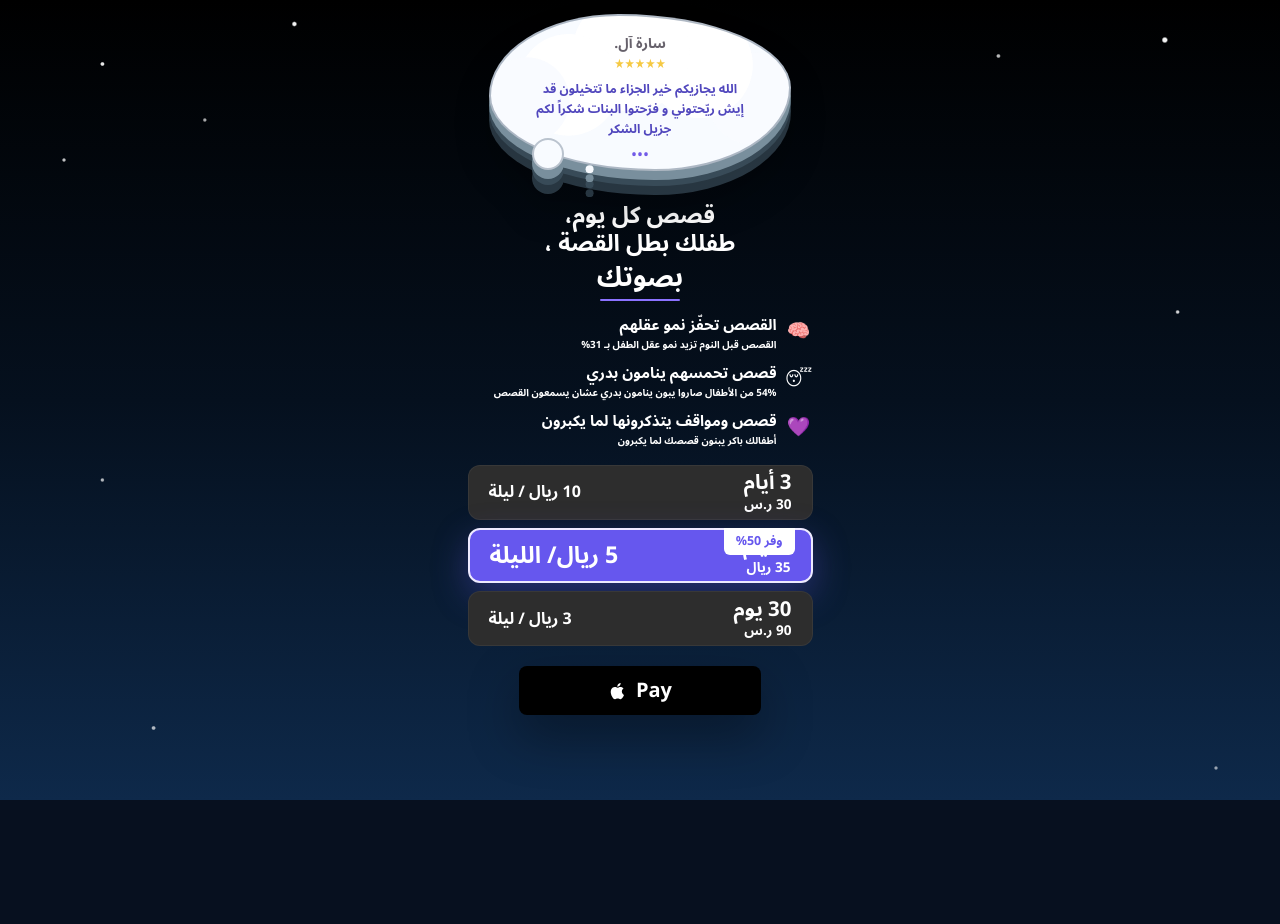
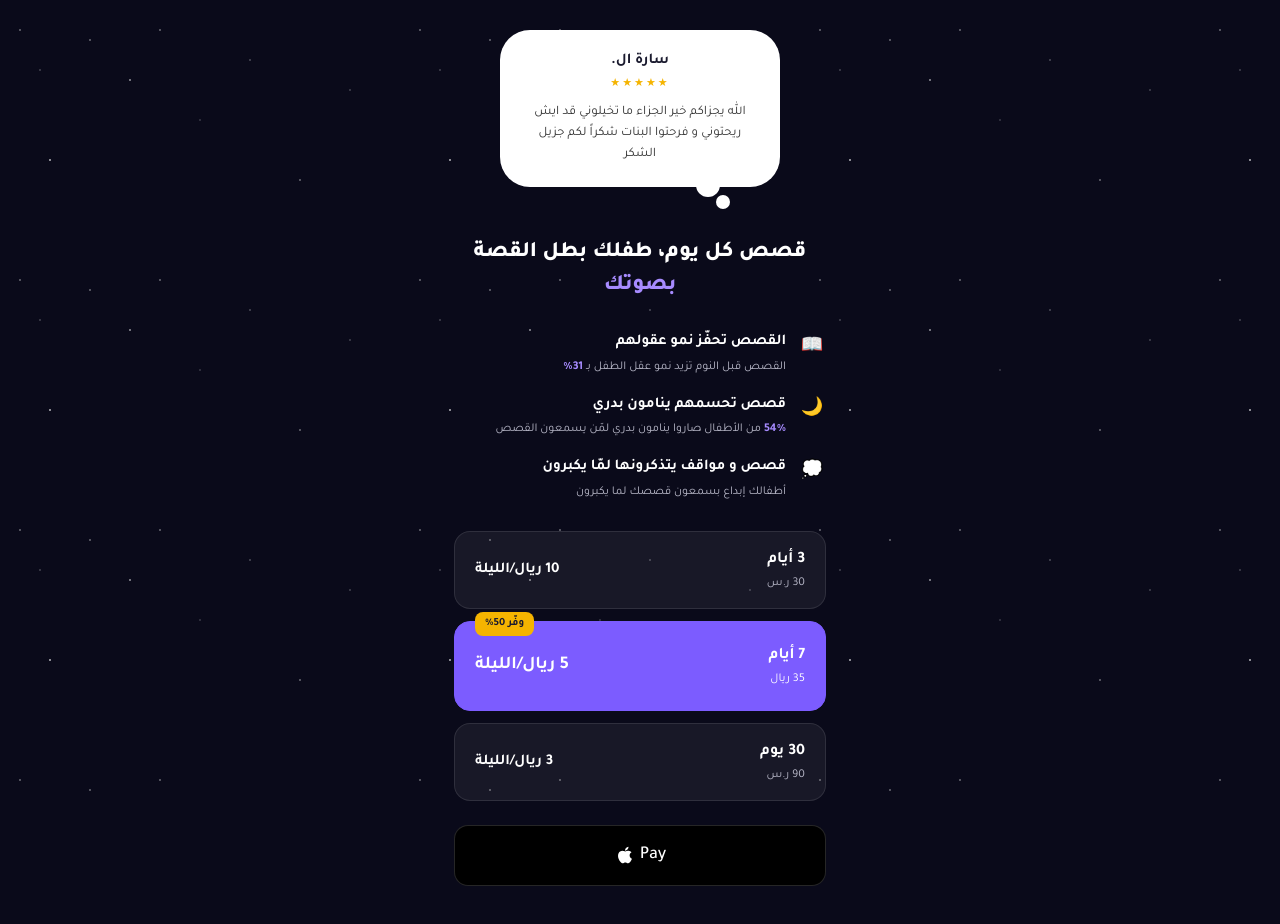
Before and after one commit to TurkiAlotaibi01/Testing1, a Next.js app: page /next in a window 1280 px wide. Before the commit the page ends 800 px from the top, so only its background shows below. Built offline with nearby package versions, Linux system fonts and the light colour scheme.

Commit message:
Use provided HTML paywall page

```diff
--- a/app/globals.css
+++ b/app/globals.css
@@ -359,3 +359,234 @@ input {
     right: -6rem;
   }
 }
+
+.paywall-html-page {
+  font-family: Tajawal, sans-serif;
+  background: #0a0a1a;
+  color: #fff;
+  min-height: 100vh;
+  overflow-x: hidden;
+  position: relative;
+}
+
+.paywall-html-page .stars {
+  position: fixed;
+  inset: 0;
+  background:
+    radial-gradient(1px 1px at 20px 30px, #fff, transparent),
+    radial-gradient(1px 1px at 40px 70px, rgba(255,255,255,0.6), transparent),
+    radial-gradient(1px 1px at 90px 40px, #fff, transparent),
+    radial-gradient(1.5px 1.5px at 130px 80px, rgba(255,255,255,0.8), transparent),
+    radial-gradient(1px 1px at 160px 30px, #fff, transparent),
+    radial-gradient(1px 1px at 200px 120px, rgba(255,255,255,0.5), transparent),
+    radial-gradient(1.5px 1.5px at 50px 160px, #fff, transparent),
+    radial-gradient(1px 1px at 250px 60px, rgba(255,255,255,0.7), transparent),
+    radial-gradient(1px 1px at 300px 180px, #fff, transparent),
+    radial-gradient(1px 1px at 350px 90px, rgba(255,255,255,0.6), transparent);
+  background-size: 400px 250px;
+  background-repeat: repeat;
+  z-index: 0;
+  pointer-events: none;
+}
+
+.paywall-html-page .container {
+  position: relative;
+  z-index: 1;
+  max-width: 420px;
+  margin: 0 auto;
+  padding: 30px 24px 40px;
+}
+
+.paywall-html-page .testimonial {
+  position: relative;
+  background: #fff;
+  color: #1a1a2e;
+  border-radius: 30px;
+  padding: 20px 24px 22px;
+  text-align: center;
+  margin: 0 auto 50px;
+  max-width: 280px;
+}
+
+.paywall-html-page .testimonial::before,
+.paywall-html-page .testimonial::after {
+  content: "";
+  position: absolute;
+  background: #fff;
+  border-radius: 50%;
+}
+
+.paywall-html-page .testimonial::before {
+  width: 24px;
+  height: 24px;
+  bottom: -10px;
+  right: 60px;
+}
+
+.paywall-html-page .testimonial::after {
+  width: 14px;
+  height: 14px;
+  bottom: -22px;
+  right: 50px;
+}
+
+.paywall-html-page .testimonial-name {
+  font-weight: 700;
+  font-size: 15px;
+  margin-bottom: 4px;
+}
+
+.paywall-html-page .stars-rating {
+  color: #f5b400;
+  font-size: 11px;
+  letter-spacing: 2px;
+  margin-bottom: 10px;
+}
+
+.paywall-html-page .testimonial-text {
+  font-size: 13px;
+  line-height: 1.6;
+  color: #333;
+}
+
+.paywall-html-page .headline {
+  text-align: center;
+  margin-bottom: 28px;
+}
+
+.paywall-html-page .headline h1 {
+  font-size: 22px;
+  font-weight: 800;
+  line-height: 1.5;
+}
+
+.paywall-html-page .headline .accent {
+  color: #a78bff;
+}
+
+.paywall-html-page .features {
+  margin-bottom: 30px;
+}
+
+.paywall-html-page .feature {
+  display: flex;
+  align-items: flex-start;
+  gap: 12px;
+  margin-bottom: 18px;
+}
+
+.paywall-html-page .feature-icon {
+  flex-shrink: 0;
+  width: 28px;
+  height: 28px;
+  display: flex;
+  align-items: center;
+  justify-content: center;
+  font-size: 18px;
+  margin-top: 2px;
+}
+
+.paywall-html-page .feature-content {
+  flex: 1;
+}
+
+.paywall-html-page .feature-title {
+  font-weight: 700;
+  font-size: 15px;
+  margin-bottom: 4px;
+}
+
+.paywall-html-page .feature-desc {
+  font-size: 12px;
+  color: #b8b8c8;
+  line-height: 1.5;
+}
+
+.paywall-html-page .feature-desc .highlight {
+  color: #a78bff;
+  font-weight: 700;
+}
+
+.paywall-html-page .plans {
+  display: flex;
+  flex-direction: column;
+  gap: 12px;
+  margin-bottom: 24px;
+}
+
+.paywall-html-page .plan {
+  background: rgba(255, 255, 255, 0.06);
+  border: 1px solid rgba(255, 255, 255, 0.1);
+  border-radius: 16px;
+  padding: 16px 20px;
+  display: flex;
+  justify-content: space-between;
+  align-items: center;
+  position: relative;
+}
+
+.paywall-html-page .plan-info .duration {
+  font-weight: 700;
+  font-size: 16px;
+  margin-bottom: 2px;
+}
+
+.paywall-html-page .plan-info .total {
+  font-size: 12px;
+  color: #b8b8c8;
+}
+
+.paywall-html-page .plan-price {
+  font-weight: 700;
+  font-size: 15px;
+}
+
+.paywall-html-page .plan.featured {
+  background: #7c5cff;
+  border-color: #7c5cff;
+  padding: 22px 20px;
+}
+
+.paywall-html-page .plan.featured .plan-info .duration,
+.paywall-html-page .plan.featured .plan-info .total,
+.paywall-html-page .plan.featured .plan-price {
+  color: #fff;
+}
+
+.paywall-html-page .plan.featured .plan-price {
+  font-size: 18px;
+}
+
+.paywall-html-page .badge {
+  position: absolute;
+  top: -10px;
+  left: 20px;
+  background: #f5b400;
+  color: #1a1a2e;
+  font-size: 11px;
+  font-weight: 700;
+  padding: 4px 10px;
+  border-radius: 8px;
+}
+
+.paywall-html-page .apple-pay {
+  width: 100%;
+  background: #000;
+  border: 1px solid rgba(255,255,255,0.15);
+  color: #fff;
+  border-radius: 14px;
+  padding: 16px;
+  display: flex;
+  align-items: center;
+  justify-content: center;
+  gap: 4px;
+  font-size: 18px;
+  font-weight: 500;
+  cursor: pointer;
+}
+
+.paywall-html-page .apple-pay svg {
+  width: 22px;
+  height: 22px;
+  fill: #fff;
+}
--- a/app/layout.jsx
+++ b/app/layout.jsx
@@ -8,6 +8,11 @@ export const metadata = {
 export default function RootLayout({ children }) {
   return (
     <html lang="ar" dir="rtl">
+      <head>
+        <link rel="preconnect" href="https://fonts.googleapis.com" />
+        <link rel="preconnect" href="https://fonts.gstatic.com" crossOrigin="anonymous" />
+        <link href="https://fonts.googleapis.com/css2?family=Tajawal:wght@400;500;700;800&display=swap" rel="stylesheet" />
+      </head>
       <body>{children}</body>
     </html>
   );
--- a/app/next/page.jsx
+++ b/app/next/page.jsx
@@ -1,129 +1,85 @@
-const plans = [
-  {
-    duration: "3 أيام",
-    price: "10 ريال / ليلة",
-    total: "30 ر.س",
-    featured: false
-  },
-  {
-    duration: "7 أيام",
-    price: "5 ريال/ الليلة",
-    total: "35 ريال",
-    badge: "وفر 50%",
-    featured: true
-  },
-  {
-    duration: "30 يوم",
-    price: "3 ريال / ليلة",
-    total: "90 ر.س",
-    featured: false
-  }
-];
-
-const benefits = [
-  {
-    icon: "🧠",
-    title: "القصص تحفّز نمو عقلهم",
-    detail: "القصص قبل النوم تزيد نمو عقل الطفل بـ 31%"
-  },
-  {
-    icon: "😴",
-    title: "قصص تحمسهم ينامون بدري",
-    detail: "54% من الأطفال صاروا يبون ينامون بدري عشان يسمعون القصص"
-  },
-  {
-    icon: "💜",
-    title: "قصص ومواقف يتذكرونها لما يكبرون",
-    detail: "أطفالك باكر يبنون قصصك لما يكبرون"
-  }
-];
-
 export const metadata = {
-  title: "اشتركي في قصص النوم",
-  description: "اختاري خطة الاشتراك لتجربة قصص النوم المخصصة بصوتك."
+  title: "قصص كل يوم",
+  description: "صفحة الاشتراك في قصص كل يوم."
 };
 
 export default function SubscribePage() {
   return (
-    <main className="relative min-h-screen overflow-hidden bg-[#06101f] px-3 py-3 text-white" dir="rtl">
-      <div className="subscription-sky" aria-hidden="true" />
-
-      <section className="relative z-10 mx-auto flex min-h-[calc(100svh-1.5rem)] w-full max-w-[345px] flex-col">
-        <div className="mx-auto w-full max-w-[302px]">
-          <div className="review-cloud">
-            <p className="text-[0.88rem] font-black text-[#66616b]">سارة آل.</p>
-            <div className="mt-1 text-[0.8rem] leading-none text-[#f5c943]" aria-label="5 نجوم">
-              ★★★★★
-            </div>
-            <p className="mx-auto mt-2 max-w-[13.7rem] text-[0.78rem] font-extrabold leading-5 text-[#5147bd]">
-              الله يجازيكم خير الجزاء ما تتخيلون قد إيش ريّحتوني و فرّحتوا البنات شكراً لكم جزيل الشكر
-            </p>
-            <div className="mt-2 text-base leading-none text-[#725be8]">•••</div>
+    <main className="paywall-html-page" dir="rtl">
+      <div className="stars" />
+      <div className="container">
+        <div className="testimonial">
+          <div className="testimonial-name">سارة ال.</div>
+          <div className="stars-rating">★★★★★</div>
+          <div className="testimonial-text">
+            الله يجزاكم خير الجزاء ما تخيلوني قد ايش ريحتوني و فرحتوا البنات شكراً لكم جزيل الشكر
           </div>
         </div>
 
-        <div className="mt-4 space-y-2 text-center">
-          <h1 className="text-balance text-[1.45rem] font-black leading-[1.2] text-white">
-            قصص كل يوم، طفلك بطل القصة ،
-            <span className="relative mx-auto mt-1 block w-fit text-[1.7rem] text-white">
-              بصوتك
-              <span className="absolute -bottom-1.5 left-0 right-0 mx-auto h-[2px] w-20 rounded-full bg-[#8b72ff]" aria-hidden="true" />
-            </span>
-          </h1>
+        <div className="headline">
+          <h1>قصص كل يوم، طفلك بطل القصة <span className="accent">بصوتك</span></h1>
         </div>
 
-        <div className="mt-5 space-y-2.5">
-          {benefits.map((benefit) => (
-            <div key={benefit.title} className="flex items-start gap-2 text-right">
-              <span className="mt-0.5 grid h-7 w-7 shrink-0 place-items-center text-[1.18rem]" aria-hidden="true">
-                {benefit.icon}
-              </span>
-              <div className="min-w-0">
-                <p className="text-[0.94rem] font-black leading-5 text-white">{benefit.title}</p>
-                <p className="mt-0.5 text-[0.62rem] font-semibold leading-4 text-white/48">{benefit.detail}</p>
-              </div>
+        <div className="features">
+          <div className="feature">
+            <div className="feature-icon">📖</div>
+            <div className="feature-content">
+              <div className="feature-title">القصص تحفّز نمو عقولهم</div>
+              <div className="feature-desc">القصص قبل النوم تزيد نمو عقل الطفل بـ <span className="highlight">31%</span></div>
             </div>
-          ))}
+          </div>
+
+          <div className="feature">
+            <div className="feature-icon">🌙</div>
+            <div className="feature-content">
+              <div className="feature-title">قصص تحسمهم ينامون بدري</div>
+              <div className="feature-desc"><span className="highlight">54%</span> من الأطفال صاروا ينامون بدري لمّن يسمعون القصص</div>
+            </div>
+          </div>
+
+          <div className="feature">
+            <div className="feature-icon">💭</div>
+            <div className="feature-content">
+              <div className="feature-title">قصص و مواقف يتذكرونها لمّا يكبرون</div>
+              <div className="feature-desc">أطفالك إبداع بسمعون قصصك لما يكبرون</div>
+            </div>
+          </div>
         </div>
 
-        <div className="mt-4 space-y-2">
-          {plans.map((plan) => (
-            <button
-              key={plan.duration}
-              type="button"
-              className={`relative flex min-h-[3.45rem] w-full items-center justify-between rounded-xl px-5 text-right transition ${
-                plan.featured
-                  ? "border-2 border-[#eeeaff] bg-[#6657ee] shadow-[0_12px_35px_rgba(102,87,238,0.34)]"
-                  : "border border-white/5 bg-[#2d2d2d] hover:bg-[#353535]"
-              }`}
-            >
-              {plan.badge && (
-                <span className="absolute right-4 top-0 -translate-y-[2px] rounded-b-md bg-white px-3 py-1 text-[0.78rem] font-black text-[#6657ee]">
-                  {plan.badge}
-                </span>
-              )}
-              <span className="text-right">
-                <span className="block text-[1.28rem] font-black leading-none text-white">{plan.duration}</span>
-                <span className="mt-1 block text-[0.85rem] font-bold leading-none text-white/78">{plan.total}</span>
-              </span>
-              <span className={`${plan.featured ? "text-[1.45rem]" : "text-[1rem]"} font-black leading-none text-white`}>
-                {plan.price}
-              </span>
-            </button>
-          ))}
+        <div className="plans">
+          <div className="plan">
+            <div className="plan-info">
+              <div className="duration">3 أيام</div>
+              <div className="total">30 ر.س</div>
+            </div>
+            <div className="plan-price">10 ريال/الليلة</div>
+          </div>
+
+          <div className="plan featured">
+            <div className="badge">وفّر 50%</div>
+            <div className="plan-info">
+              <div className="duration">7 أيام</div>
+              <div className="total">35 ريال</div>
+            </div>
+            <div className="plan-price">5 ريال/الليلة</div>
+          </div>
+
+          <div className="plan">
+            <div className="plan-info">
+              <div className="duration">30 يوم</div>
+              <div className="total">90 ر.س</div>
+            </div>
+            <div className="plan-price">3 ريال/الليلة</div>
+          </div>
         </div>
 
-        <button
-          type="button"
-          dir="ltr"
-          className="mx-auto mt-5 flex min-h-[3.05rem] w-[70%] items-center justify-center gap-2 rounded-lg bg-black text-xl font-black text-white shadow-[0_20px_50px_rgba(0,0,0,0.34)] transition hover:-translate-y-0.5 focus:outline-none focus:ring-4 focus:ring-white/25"
-        >
-          <svg className="h-6 w-5 fill-white" viewBox="0 0 24 24" aria-hidden="true">
-            <path d="M16.58 12.68c-.03-2.42 1.97-3.59 2.06-3.65-1.16-1.69-2.94-1.92-3.56-1.95-1.5-.16-2.95.89-3.71.89-.78 0-1.96-.87-3.23-.84-1.64.02-3.17.97-4.01 2.45-1.73 3-.44 7.39 1.22 9.81.83 1.18 1.8 2.5 3.08 2.45 1.24-.05 1.7-.79 3.19-.79 1.48 0 1.9.79 3.2.77 1.34-.03 2.18-1.19 2.98-2.38.96-1.35 1.34-2.69 1.36-2.76-.03-.01-2.55-.98-2.58-3.99ZM14.1 5.5c.67-.84 1.13-1.98 1-3.14-.97.04-2.19.67-2.89 1.48-.62.72-1.18 1.91-1.03 3.02 1.1.08 2.22-.55 2.92-1.36Z" />
+        <button className="apple-pay" type="button" dir="ltr">
+          <svg viewBox="0 0 24 24" xmlns="http://www.w3.org/2000/svg" aria-hidden="true">
+            <path d="M17.05 20.28c-.98.95-2.05.8-3.08.35-1.09-.46-2.09-.48-3.24 0-1.44.62-2.2.44-3.06-.35C2.79 15.25 3.51 7.59 9.05 7.31c1.35.07 2.29.74 3.08.8 1.18-.24 2.31-.93 3.57-.84 1.51.12 2.65.72 3.4 1.8-3.12 1.87-2.38 5.98.48 7.13-.57 1.5-1.31 2.99-2.54 4.09zM12.03 7.25c-.15-2.23 1.66-4.07 3.74-4.25.29 2.58-2.34 4.5-3.74 4.25z" />
           </svg>
           Pay
         </button>
-      </section>
+      </div>
     </main>
   );
 }
```
